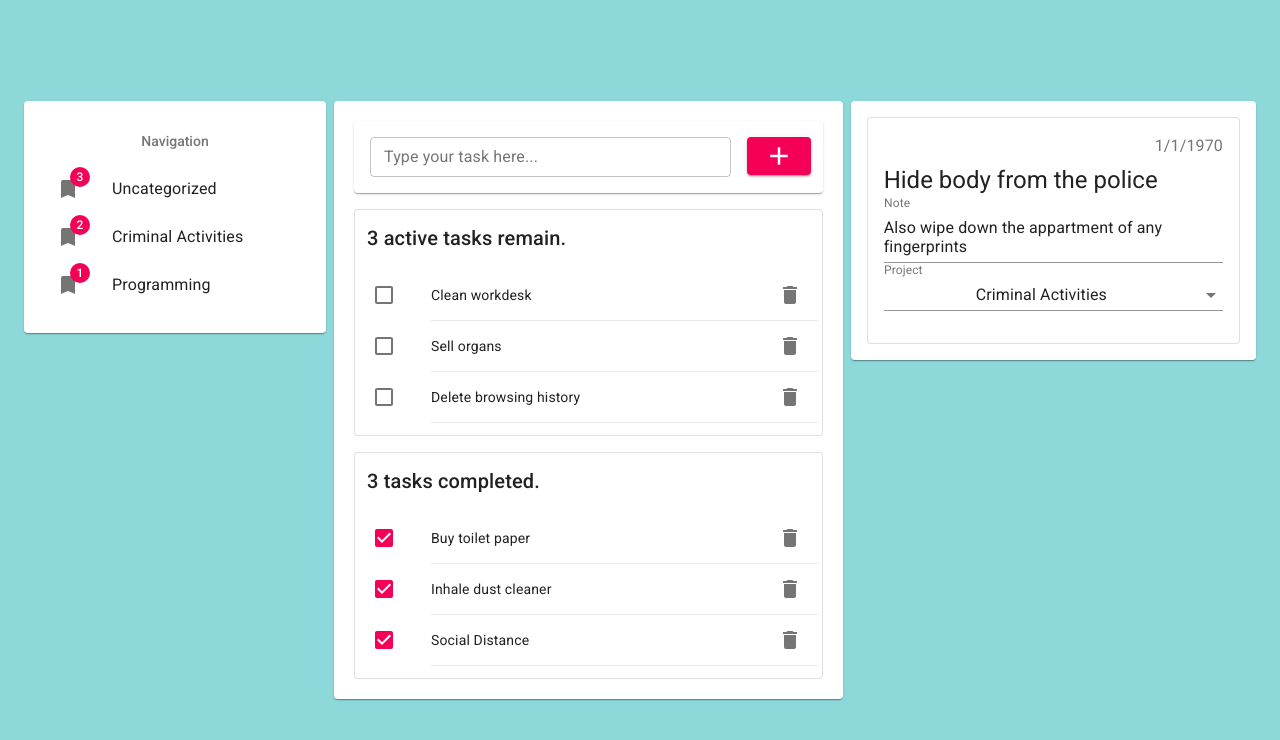
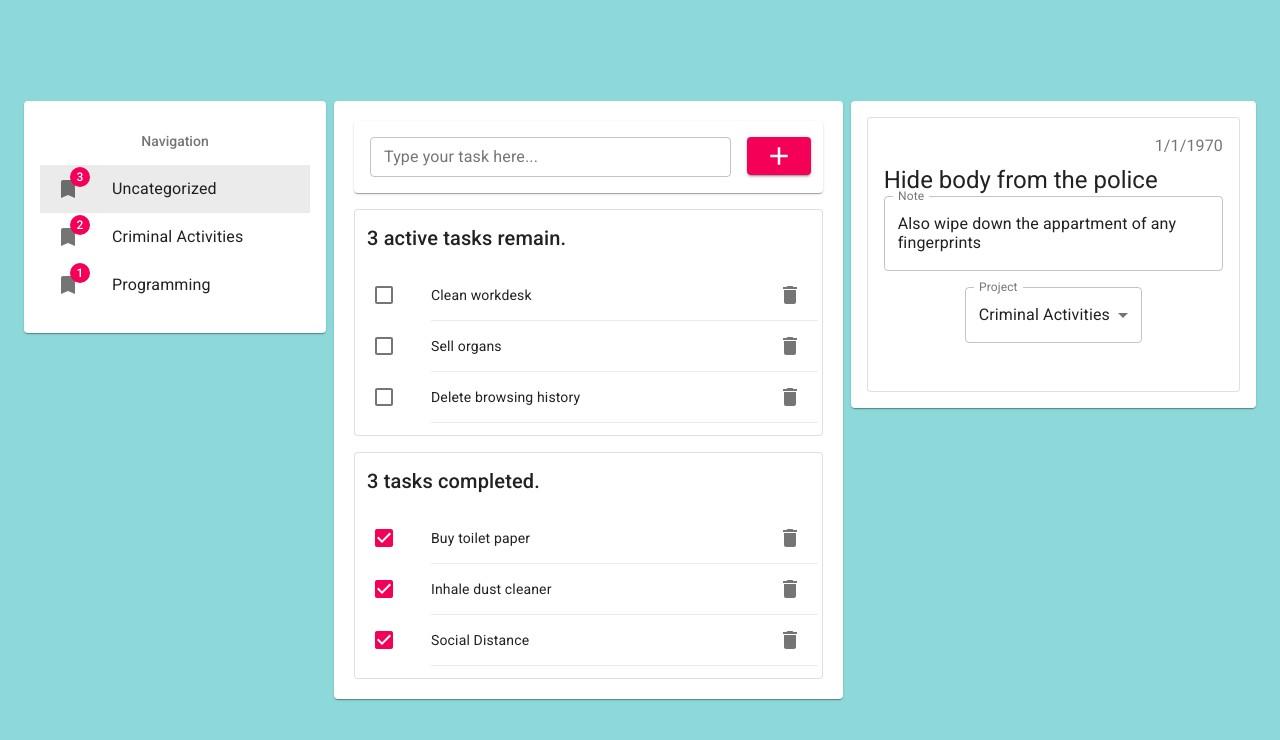
Before and after one commit to Aleksasgrodis/React-ToDo, a React (Create React App) app: page / in a window 1280 px wide. Shown: the top 740 px of the page. Built offline with nearby package versions, Linux system fonts and the light colour scheme.

Commit message:
Navigation now displays selected list upon initial load and after project select

```diff
--- a/src/components/TaskDetails.js
+++ b/src/components/TaskDetails.js
@@ -48,6 +48,12 @@ const TaskDetails = ({ todoList, setTodoList, taskID }) => {
     },
     avatar: {
       backgroundColor: red[500],
+    },formControl: {
+      margin: theme.spacing(2),
+      minWidth: 10,
+    },
+    selectEmpty: {
+      marginTop: theme.spacing(2),
     },
   }));
   const classes = useStyles();
@@ -87,13 +93,14 @@ const TaskDetails = ({ todoList, setTodoList, taskID }) => {
 
   const ChangeProject = () => {
     return (
-      <FormControl fullWidth className={classes.formControl}>
+      <FormControl variant="outlined" className={classes.formControl}>
         <InputLabel id="demo-simple-select-label">Project</InputLabel>
         <Select
-          labelId="demo-simple-select-label"
-          id="demo-simple-select"
+          labelId="demo-simple-select-outlined-label"
+          id="demo-simple-select-outlined"
           value={selectedTask.project}
           onChange={handleProjectChange}
+          label="Project"
         >
           {projectList.map((item, index) => <MenuItem key={index} value={item}>{item}</MenuItem>)}
         </Select>
@@ -125,6 +132,7 @@ const TaskDetails = ({ todoList, setTodoList, taskID }) => {
                 value={selectedTask.note}
                 multiline
                 onChange={onNoteChange}
+                variant="outlined"
               />
 
               {/* <MuiPickersUtilsProvider utils={DateFnsUtils}>
--- a/src/components/TaskNav.js
+++ b/src/components/TaskNav.js
@@ -49,10 +49,12 @@ const TaskNav = ({ todoList, focussedList, setFocussedList }) => {
 
   const classes = useStyles();
 
-  const handleClick = () => {
-    setOpen(!open);
-  };
-  const [open, setOpen] = React.useState(true);
+  const selectedItem = (project) => {
+    if (focussedList == project){
+      return true
+    }
+  }
+
 
   const handleListClick = (listName) => {
     setFocussedList(listName);
@@ -66,7 +68,7 @@ const TaskNav = ({ todoList, focussedList, setFocussedList }) => {
   const navArray = [...new Set(todoList.map((task) => task.project))];
   const NavList = () => {
     return navArray.map((item, index) => (
-      <ListItem key={index} button onClick={() => handleListClick(item)}>
+      <ListItem key={index} button selected={selectedItem(item)} onClick={() => handleListClick(item)}>
         <ListItemIcon>
           <Badge badgeContent={taskCount(item)} color="secondary">
             <TurnedInIcon />
```
